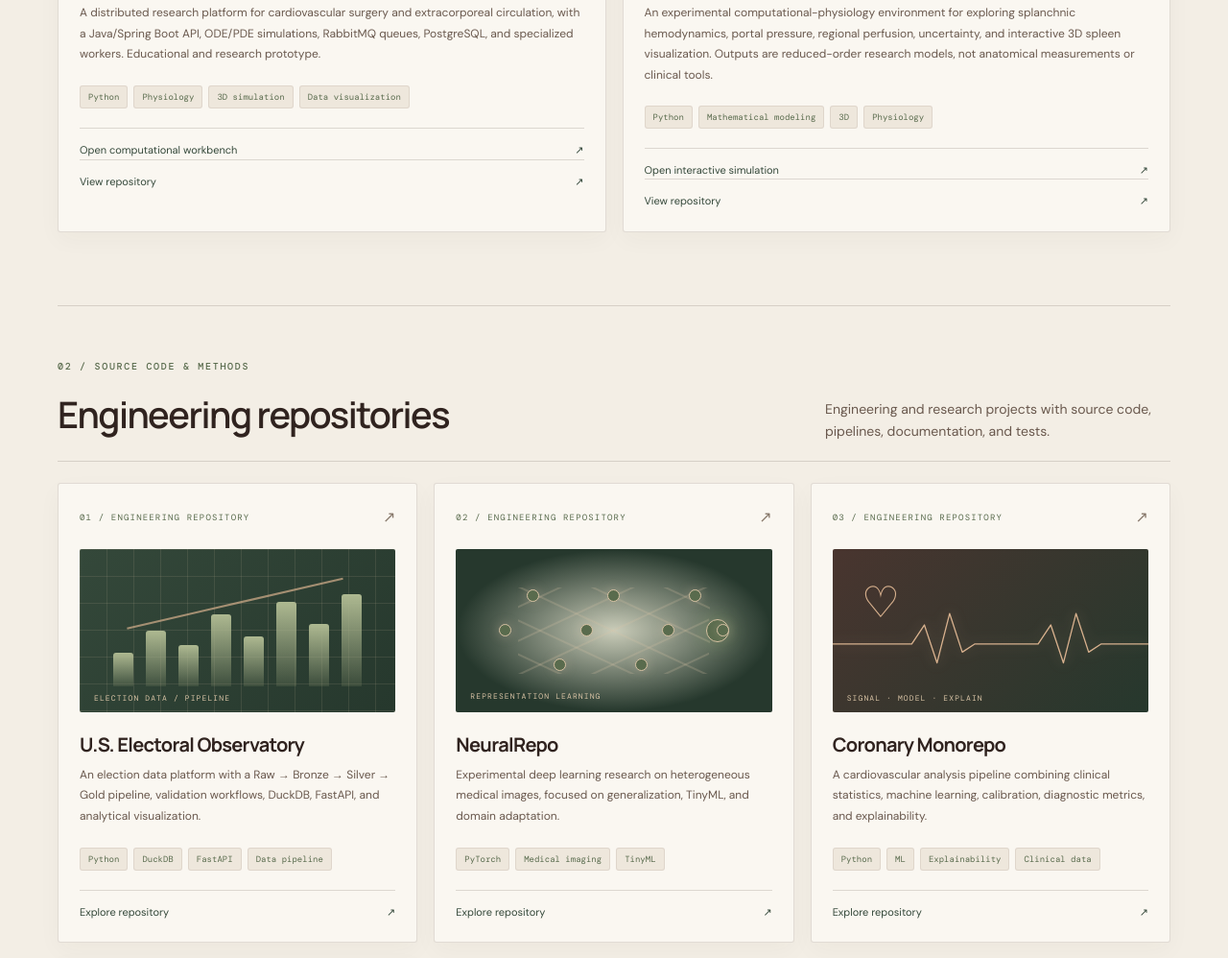
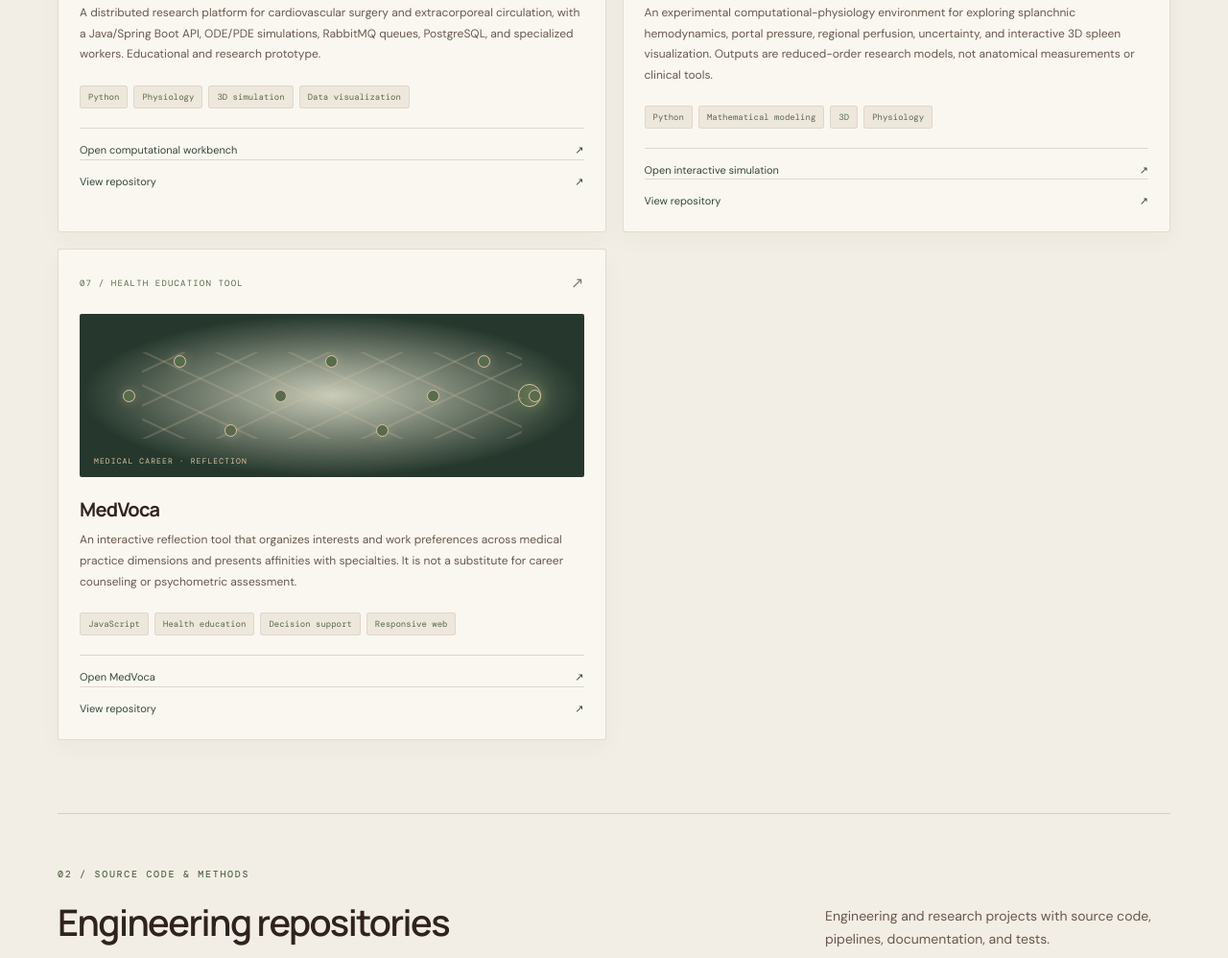
Before and after one commit to iamdatagabs/iamdatagabs, a plain HTML site: page portfolio/en/index.html in a window 1280 px wide. Shown: the part 2921-3919 px from the top of the page at 96% size. Drawn offline with nearby package versions, Linux system fonts and the light colour scheme; no server answers.

Commit message:
Feature MedVoca in English portfolio

```diff
--- a/portfolio/en/index.html
+++ b/portfolio/en/index.html
@@ -109,6 +109,13 @@
             <div class="tags"><span>Python</span><span>Mathematical modeling</span><span>3D</span><span>Physiology</span></div>
             <a class="project-link" href="https://iamdatagabs.github.io/spleen/" target="_blank" rel="noreferrer">Open interactive simulation <b>↗</b></a><a class="project-link" href="https://github.com/iamdatagabs/spleen" target="_blank" rel="noreferrer">View repository <b>↗</b></a>
           </article>
+          <article class="project-card" data-category="health software research">
+            <div class="project-top"><span class="project-type">07 / HEALTH EDUCATION TOOL</span><span class="project-arrow">↗</span></div>
+            <div class="project-art art-neural"><div class="neural-net"><i></i><i></i><i></i><i></i><i></i><i></i><i></i><i></i><i></i><b></b></div><span class="neural-caption">MEDICAL CAREER · REFLECTION</span></div>
+            <h3>MedVoca</h3><p>An interactive reflection tool that organizes interests and work preferences across medical practice dimensions and presents affinities with specialties. It is not a substitute for career counseling or psychometric assessment.</p>
+            <div class="tags"><span>JavaScript</span><span>Health education</span><span>Decision support</span><span>Responsive web</span></div>
+            <a class="project-link" href="https://iamdatagabs.github.io/teste_med/" target="_blank" rel="noreferrer">Open MedVoca <b>↗</b></a><a class="project-link" href="https://github.com/iamdatagabs/teste_med" target="_blank" rel="noreferrer">View repository <b>↗</b></a>
+          </article>
         </div>
       </div>
 
```
